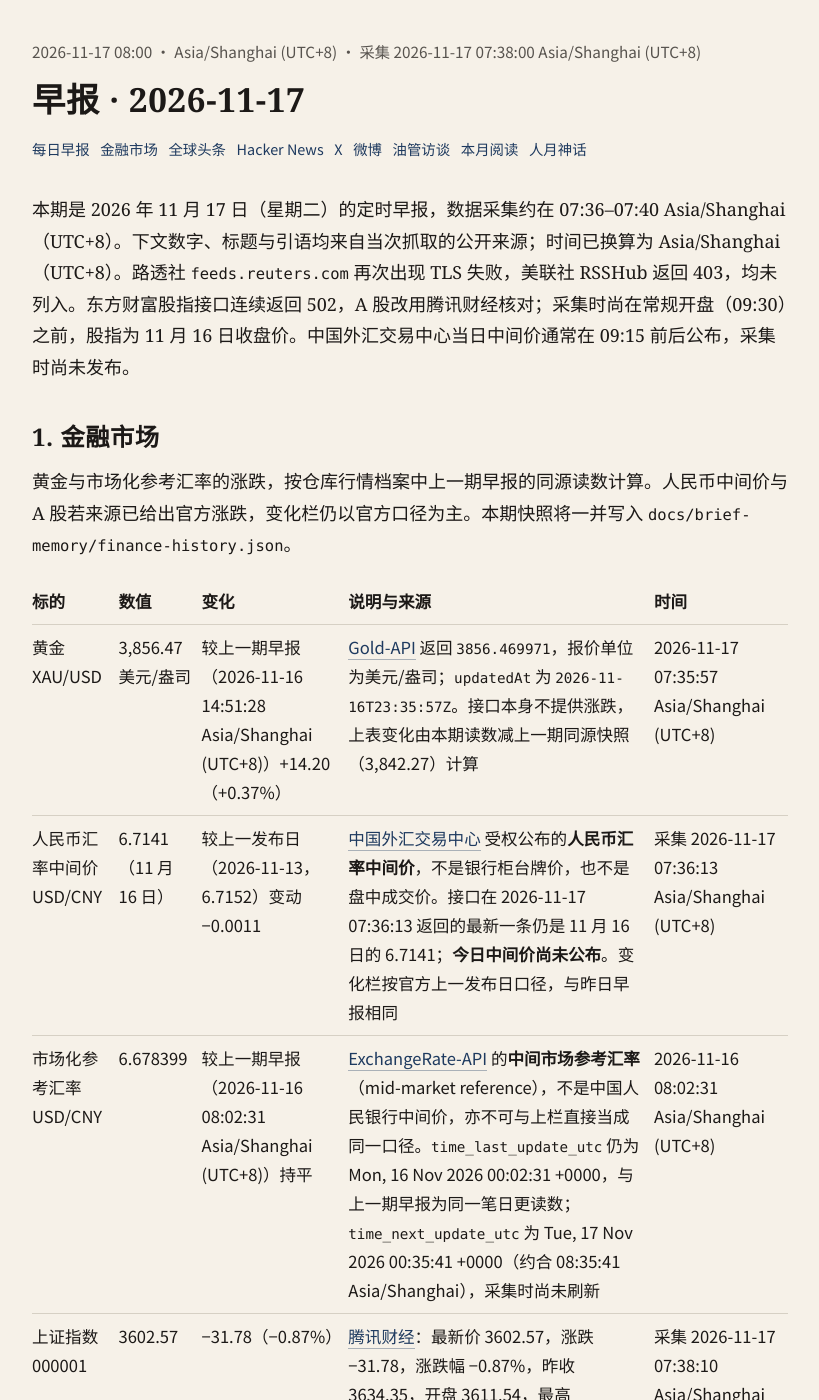
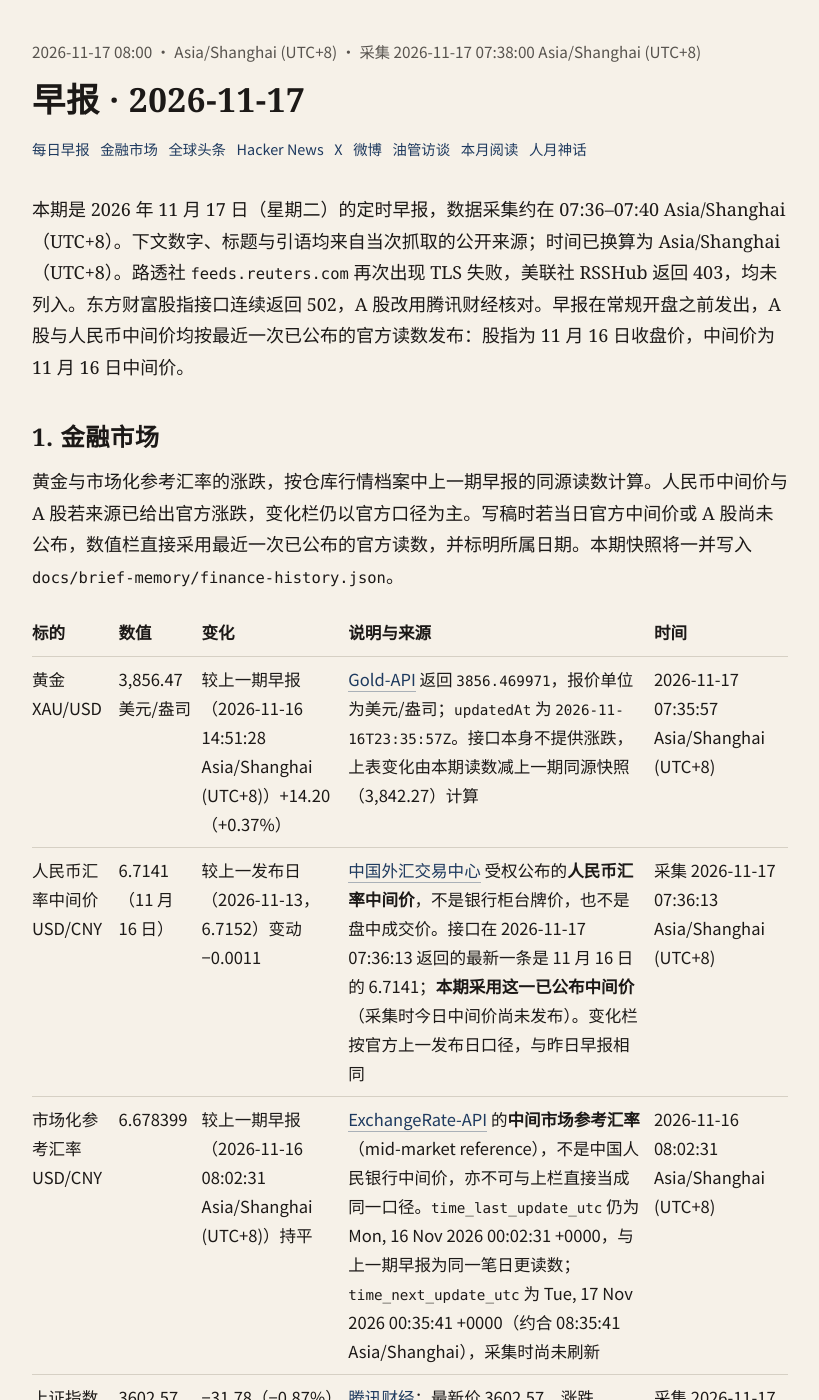
Before and after one commit to haozhenhua/haozhenhua.github.io, a Jekyll site: the page built from _posts/2026-11-17-daily-brief.md, in a window 1280 px wide and 1400 px high, scrolled down 216 px. Shown: the whole window, without its empty margins (230-1049 px from the left). Built offline with Jekyll 4.4.1, drawn with Linux system fonts in a browser that asks for light colours; some of the changed text lies outside the part shown.

Commit message:
Use the last official close when morning finance figures are not yet out
The daily brief usually goes out before the 09:15 mid-rate and 09:30 open.
A-shares and the official USD/CNY mid should be published from the latest
official close or prior mid, labeled by date, rather than left unpublished.

```diff
--- a/_posts/2026-11-17-daily-brief.md
+++ b/_posts/2026-11-17-daily-brief.md
@@ -10,23 +10,23 @@ permalink: /2026/11/17/daily-brief/
 excerpt_separator: "<!--more-->"
 ---
 
-本期是 2026 年 11 月 17 日（星期二）的定时早报，数据采集约在 07:36–07:40 Asia/Shanghai（UTC+8）。下文数字、标题与引语均来自当次抓取的公开来源；时间已换算为 Asia/Shanghai（UTC+8）。路透社 `feeds.reuters.com` 再次出现 TLS 失败，美联社 RSSHub 返回 403，均未列入。东方财富股指接口连续返回 502，A 股改用腾讯财经核对；采集时尚在常规开盘（09:30）之前，股指为 11 月 16 日收盘价。中国外汇交易中心当日中间价通常在 09:15 前后公布，采集时尚未发布。
+本期是 2026 年 11 月 17 日（星期二）的定时早报，数据采集约在 07:36–07:40 Asia/Shanghai（UTC+8）。下文数字、标题与引语均来自当次抓取的公开来源；时间已换算为 Asia/Shanghai（UTC+8）。路透社 `feeds.reuters.com` 再次出现 TLS 失败，美联社 RSSHub 返回 403，均未列入。东方财富股指接口连续返回 502，A 股改用腾讯财经核对。早报在常规开盘之前发出，A 股与人民币中间价均按最近一次已公布的官方读数发布：股指为 11 月 16 日收盘价，中间价为 11 月 16 日中间价。
 
 <!--more-->
 
 ## 1. 金融市场
 
-黄金与市场化参考汇率的涨跌，按仓库行情档案中上一期早报的同源读数计算。人民币中间价与 A 股若来源已给出官方涨跌，变化栏仍以官方口径为主。本期快照将一并写入 `docs/brief-memory/finance-history.json`。
+黄金与市场化参考汇率的涨跌，按仓库行情档案中上一期早报的同源读数计算。人民币中间价与 A 股若来源已给出官方涨跌，变化栏仍以官方口径为主。写稿时若当日官方中间价或 A 股尚未公布，数值栏直接采用最近一次已公布的官方读数，并标明所属日期。本期快照将一并写入 `docs/brief-memory/finance-history.json`。
 
 | 标的 | 数值 | 变化 | 说明与来源 | 时间 |
 | --- | --- | --- | --- | --- |
 | 黄金 XAU/USD | 3,856.47 美元/盎司 | 较上一期早报（2026-11-16 14:51:28 Asia/Shanghai (UTC+8)）+14.20（+0.37%） | [Gold-API](https://api.gold-api.com/price/XAU) 返回 `3856.469971`，报价单位为美元/盎司；`updatedAt` 为 `2026-11-16T23:35:57Z`。接口本身不提供涨跌，上表变化由本期读数减上一期同源快照（3,842.27）计算 | 2026-11-17 07:35:57 Asia/Shanghai (UTC+8) |
-| 人民币汇率中间价 USD/CNY | 6.7141（11 月 16 日） | 较上一发布日（2026-11-13，6.7152）变动 −0.0011 | [中国外汇交易中心](https://www.chinamoney.com.cn/ags/ms/cm-u-bk-ccpr/CcprHisNew?startDate=&endDate=&currency=USD/CNY&pageNum=1&pageSize=5) 受权公布的**人民币汇率中间价**，不是银行柜台牌价，也不是盘中成交价。接口在 2026-11-17 07:36:13 返回的最新一条仍是 11 月 16 日的 6.7141；**今日中间价尚未公布**。变化栏按官方上一发布日口径，与昨日早报相同 | 采集 2026-11-17 07:36:13 Asia/Shanghai (UTC+8) |
+| 人民币汇率中间价 USD/CNY | 6.7141（11 月 16 日） | 较上一发布日（2026-11-13，6.7152）变动 −0.0011 | [中国外汇交易中心](https://www.chinamoney.com.cn/ags/ms/cm-u-bk-ccpr/CcprHisNew?startDate=&endDate=&currency=USD/CNY&pageNum=1&pageSize=5) 受权公布的**人民币汇率中间价**，不是银行柜台牌价，也不是盘中成交价。接口在 2026-11-17 07:36:13 返回的最新一条是 11 月 16 日的 6.7141；**本期采用这一已公布中间价**（采集时今日中间价尚未发布）。变化栏按官方上一发布日口径，与昨日早报相同 | 采集 2026-11-17 07:36:13 Asia/Shanghai (UTC+8) |
 | 市场化参考汇率 USD/CNY | 6.678399 | 较上一期早报（2026-11-16 08:02:31 Asia/Shanghai (UTC+8)）持平 | [ExchangeRate-API](https://open.er-api.com/v6/latest/USD) 的**中间市场参考汇率**（mid-market reference），不是中国人民银行中间价，亦不可与上栏直接当成同一口径。`time_last_update_utc` 仍为 Mon, 16 Nov 2026 00:02:31 +0000，与上一期早报为同一笔日更读数；`time_next_update_utc` 为 Tue, 17 Nov 2026 00:35:41 +0000（约合 08:35:41 Asia/Shanghai），采集时尚未刷新 | 2026-11-16 08:02:31 Asia/Shanghai (UTC+8) |
-| 上证指数 000001 | 3602.57 | −31.78（−0.87%） | [腾讯财经](https://qt.gtimg.cn/q=sh000001,sz399001)：最新价 3602.57，涨跌 −31.78，涨跌幅 −0.87%，昨收 3634.35，开盘 3611.54，最高 3623.12，最低 3586.57。行情时间戳 `20261116161427`（2026-11-16 16:14:27）。东方财富接口本次返回 502，未采用。采集时尚在 09:30 常规开盘之前，**下表为 11 月 16 日收盘价，不是今日盘中或开盘价** | 采集 2026-11-17 07:38:10 Asia/Shanghai (UTC+8) |
+| 上证指数 000001 | 3602.57 | −31.78（−0.87%） | [腾讯财经](https://qt.gtimg.cn/q=sh000001,sz399001)：最新价 3602.57，涨跌 −31.78，涨跌幅 −0.87%，昨收 3634.35，开盘 3611.54，最高 3623.12，最低 3586.57。行情时间戳 `20261116161427`（2026-11-16 16:14:27）。东方财富接口本次返回 502，未采用。采集时尚在 09:30 常规开盘之前，**本期采用 11 月 16 日收盘价，不是今日盘中或开盘价** | 采集 2026-11-17 07:38:10 Asia/Shanghai (UTC+8) |
 | 深证成指 399001 | 10690.78 | −278.01（−2.53%） | 同上来源：最新价 10690.78，涨跌 −278.01，涨跌幅 −2.53%，昨收 10968.79，开盘 10881.91，最高 10881.91，最低 10642.37。行情时间戳 `20261116161406` | 采集 2026-11-17 07:38:10 Asia/Shanghai (UTC+8) |
 
-现货黄金较上一期早报小幅上行，仍在 3,800 美元上方。市场化参考汇率因源站日更尚未刷新而与上一期读数相同；官方中间价仍待今日公布。A 股要等到 09:30 之后才有新的交易数据，这里只复述昨日收盘。
+现货黄金较上一期早报小幅上行，仍在 3,800 美元上方。市场化参考汇率因源站日更尚未刷新而与上一期读数相同。官方中间价本期采用 11 月 16 日已公布的 6.7141；A 股本期采用 11 月 16 日收盘价。
 
 ## 2. 全球头条
 
@@ -277,4 +277,4 @@ TRMNL 宣布第三款产品 Frame：31.5 英寸彩色电子纸，手作木框，
 
 另一根线是系统连续出事。微软给出了电子邮件大故障的初步解释：七月补丁里的潜伏缺陷，在负载和容量变化后被触发；美国大银行和联合航空又在星期一各自中断。它们没有被证明属于同一次攻击，但放在同一张首页上，提醒仍然相似：关键服务的网关、短链、第三方脚本和银行接口，出问题时影响面往往大于系统内部。Optimizely 被写入恶意代码、下发到上百家站点，是这条线上更具体的安全事件。
 
-市场这边几乎无新数字可写：A 股尚未开盘，中间价尚未公布，市场化汇率的日更还没刷新；现货黄金较上一期早报小幅上涨。微博上「金价创新低」的标题，与本期采用的美元现货读数对不上，只能当作另一种口径或未核对的流传。油管访谈则把「验证比生成更难」「超级智能的时间表只是个人判断」「经济增长不会自动跟上模型」这些话，留给今天稍后去消化，而不必把新闻再讲一遍。阅读上，《人月神话》走到了第二个系统和估算：计划与测试常常被低估，沟通失败可以比缺少技术更致命。这两点，放在一个故障频繁的早晨，并不显得过时。
+市场数字按最近一次已公布口径来写：A 股与中间价均为 11 月 16 日收盘或发布价，市场化汇率的日更还没刷新；现货黄金较上一期早报小幅上涨。微博上「金价创新低」的标题，与本期采用的美元现货读数对不上，只能当作另一种口径或未核对的流传。油管访谈则把「验证比生成更难」「超级智能的时间表只是个人判断」「经济增长不会自动跟上模型」这些话，留给今天稍后去消化，而不必把新闻再讲一遍。阅读上，《人月神话》走到了第二个系统和估算：计划与测试常常被低估，沟通失败可以比缺少技术更致命。这两点，放在一个故障频繁的早晨，并不显得过时。
--- a/docs/brief-memory/finance-history.json
+++ b/docs/brief-memory/finance-history.json
@@ -1,7 +1,7 @@
 {
   "version": 1,
   "updated": "2026-11-17",
-  "notes": "每期早报写入一条 snapshot，供后一期计算涨跌。同一序列只与同源、同口径的上一期读数比较，不要跨接口混算。黄金与市场化参考汇率的接口通常不提供涨跌，必须以本档案的相邻快照计算，并在变化栏标明「较上一期早报」及上一期采集时间。人民币中间价和 A 股若来源已给出官方涨跌（上一发布日中间价、昨收），变化栏以官方口径为主，同时仍要把本期读数写入档案。",
+  "notes": "每期早报写入一条 snapshot，供后一期计算涨跌。同一序列只与同源、同口径的上一期读数比较，不要跨接口混算。黄金与市场化参考汇率的接口通常不提供涨跌，必须以本档案的相邻快照计算，并在变化栏标明「较上一期早报」及上一期采集时间。人民币中间价和 A 股若来源已给出官方涨跌（上一发布日中间价、昨收），变化栏以官方口径为主，同时仍要把本期读数写入档案。若写稿时当日官方中间价或 A 股收盘尚未公布，快照必须写入最近一次已公布的官方读数（上一发布日中间价、最近一个交易日收盘价），并在 note 或 session 中标明，不要把尚未公布写成缺数字。",
   "series": {
     "xau_usd": {
       "name": "黄金 XAU/USD",
```
Also changed, not shown: docs/brief-memory/README.md (+1 -0 lines), docs/brief-template.md (+1 -1 lines).
